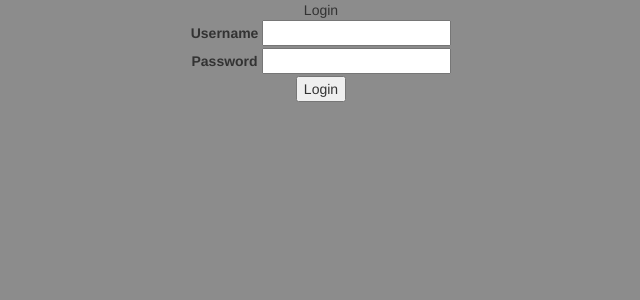
After one commit to MTUHIDE/ask-meagain, a Flask app: template app/blueprints/admin/templates/adminLogin.html in a window 1280 px wide. The commit adds this page. Shown: the top 300 px of the page, without its empty margins (319-959 px from the left). Run offline with Flask 2, Linux system fonts and the light colour scheme; the template is opened without the code that fills it, so the values that code supplies are empty; some libraries are stand-ins or nearby versions.

Commit message:
Created admin login page
Created login page for admin console without database connection.

```diff
--- a/app/blueprints/admin/__init__.py
+++ b/app/blueprints/admin/__init__.py
@@ -26,3 +26,7 @@ def questionResultPage(id):
 def questionData(id):
     data = TestResponses.query.filter_by(qid = id).all()
     return jsonify(data)
+
+@admin.route("/adminlogin/")
+def adminLoginPage():
+    return render_template('adminLogin.html')
--- /dev/null
+++ b/app/blueprints/admin/templates/adminLogin.html
@@ -0,0 +1,32 @@
+{%- extends 'base.html' %}
+
+{% block title %} Admin Login {% endblock %}
+
+{% block content %}
+    <div align="center">
+        Login
+    </div>
+    <div align="center">
+        <div style="text-align:center">
+            <label>
+                Username
+            </label>
+                <input type = "text" id = "Username" value = "" />
+        </div>
+    </div>
+    <div align="center">
+        <div style="text-align:center">
+            <label>
+                Password
+            </label>
+                <input type = "password" id = "pwd" value = "" />
+        </div>
+    </div>
+    <div align="center">
+        <form action="{{ url_for('admin.alterQuestion') }}">
+            <button type="submit" >
+                Login
+            </button>
+        </form>
+    </div>
+{% endblock %}
--- a/app/templates/menu.html
+++ b/app/templates/menu.html
@@ -11,7 +11,7 @@
                 <img src="{{url_for('static', filename='assets/images/220px-Pictogram_voting_question.svg.png')}}" class="squareImage">
             </div>
         </a>
-        <a href='{{ url_for('survey.surveyLandingPage') }}' target="_parent">
+        <a href="{{ url_for('admin.adminLoginPage') }}" target="_top">
             <div class="rectangle" style = "float:right;">
                 <h1>Admin Console</h1>
                 <img src="{{url_for('static', filename='assets/images/images.png')}}" class="squareImage">
```
